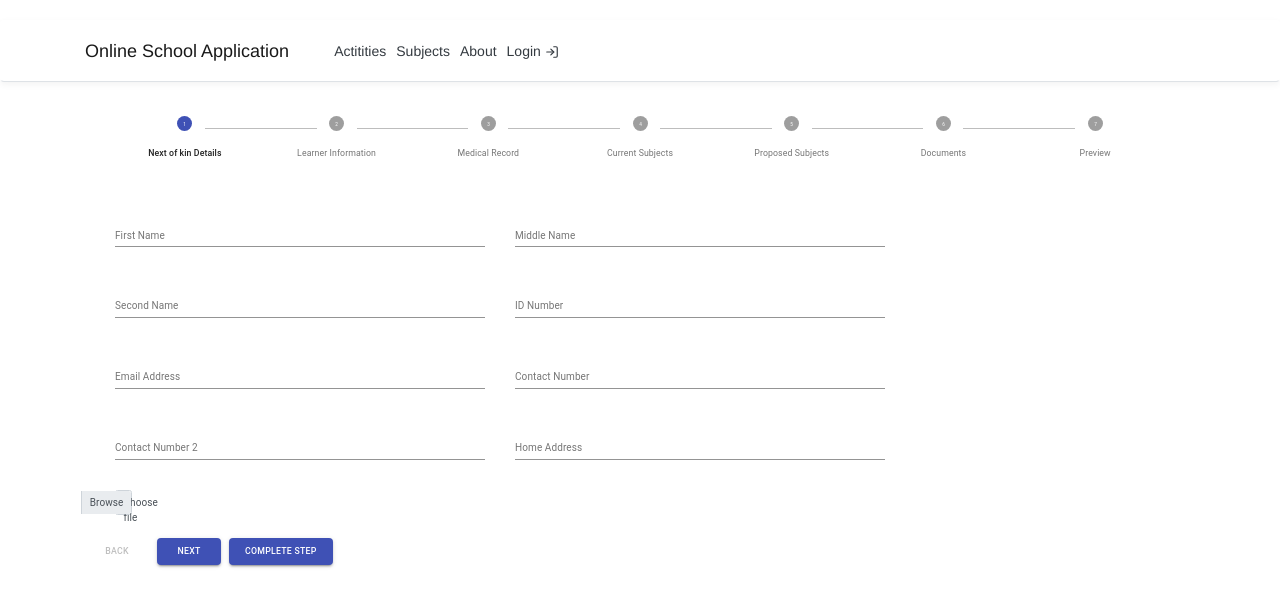
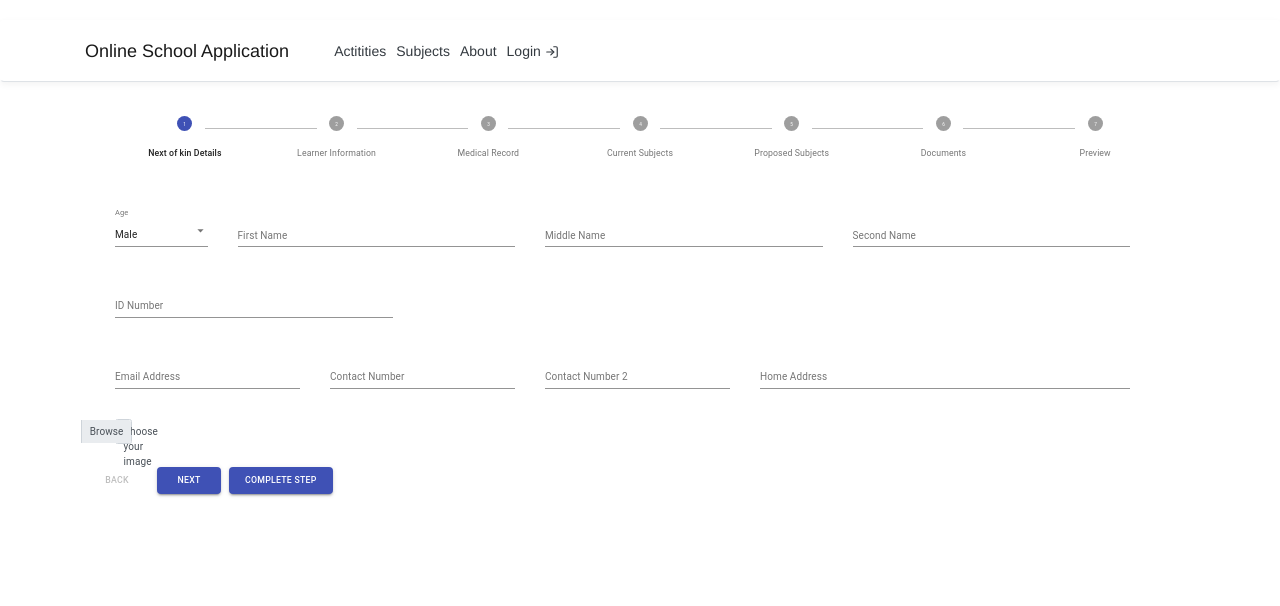
Before and after one commit to SibabalwePeter/OnlineSchoolApplication, a React (Create React App) app: page /Learner/Application in a window 1280 px wide. Shown: the top 606 px of the page. Built offline with nearby package versions, Linux system fonts and the light colour scheme.

Commit message:
PersonalDetails

```diff
--- a/src/components/Learner/ApplicationSteps/PersonalDetails.tsx
+++ b/src/components/Learner/ApplicationSteps/PersonalDetails.tsx
@@ -1,7 +1,6 @@
 import * as React from 'react';
 import { Container } from 'reactstrap';
-import TextField from '@material-ui/core/TextField';
-
+import { FormControl, InputLabel, MenuItem, Select, TextField,   } from '@material-ui/core';
 
 
 export default class PersonalDetails extends React.PureComponent {
@@ -11,20 +10,31 @@ export default class PersonalDetails extends React.PureComponent {
             <Container>
                 <form  noValidate autoComplete="off">
                     <div>
-                        <TextField className="d-xl m-4 col-4" label="First Name" />
-                        <TextField className="d-xl m-4 col-4" label="Middle Name" />
-                        <TextField className="d-xl m-4 col-4" label="Second Name" />
-                        <TextField className="d-xl m-4 col-4" label="ID Number" />
+                        <FormControl className="d-xl m-4 col-1">
+                            <InputLabel id="genderLbl">Age</InputLabel>
+                            <Select
+                                labelId="genderLbl"
+                                id="gender"
+                                value="Male"
+                            >
+                                <MenuItem value="Male">Male</MenuItem>
+                                <MenuItem value="Female">Female</MenuItem>
+                            </Select>
+                        </FormControl>
+                        <TextField className="d-xl m-4 col-3" label="First Name" />
+                        <TextField className="d-xl m-4 col-3" label="Middle Name" />
+                        <TextField className="d-xl m-4 col-3" label="Second Name" />
+                        <TextField className="d-xl m-4 col-3" label="ID Number" />
                     </div>
                     <div>
-                        <TextField className="d-xl m-4 col-4" label="Email Address" />
-                        <TextField className="d-xl m-4 col-4" label="Contact Number" />
-                        <TextField className="d-xl m-4 col-4" label="Contact Number 2" />
+                        <TextField className="d-xl m-4 col-2" label="Email Address" />
+                        <TextField className="d-xl m-4 col-2" label="Contact Number" />
+                        <TextField className="d-xl m-4 col-2" label="Contact Number 2" />
                         <TextField className="d-xl m-4 col-4" label="Home Address" />
-                        <div className="input-group m-4 col-4">
+                        <div className="input-group m-4 col-2">
                             <div className="custom-file">
                                 <input type="file" className="custom-file-input d-xl" id="inputGroupFile01" aria-describedby="inputGroupFileAddon01"/>
-                                <label className="custom-file-label" htmlFor="inputGroupFile01">Choose file</label>
+                                <label className="custom-file-label" htmlFor="inputGroupFile01">Choose your image</label>
                             </div>
                         </div>
                     </div>
```
